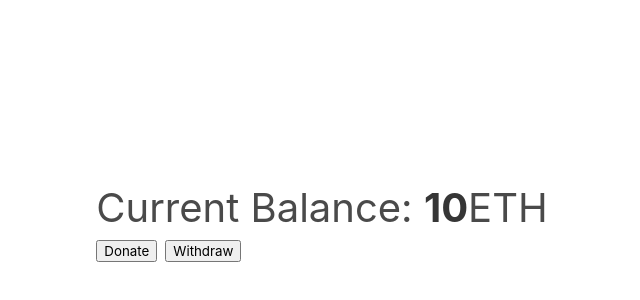
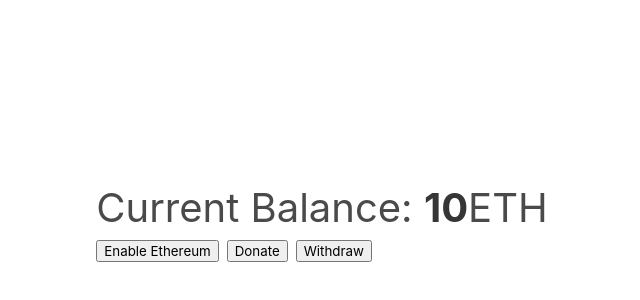
Before and after one commit to SagarM21/faucet, a React (Create React App) app: page / in a window 1280 px wide. Shown: the part 180-480 px from the top of the page, without its empty margins (318-958 px from the left). Built offline with nearby package versions, Linux system fonts and the light colour scheme.

Commit message:
enable eth -- connection to your wallet (metamask or any other)

```diff
--- a/src/App.js
+++ b/src/App.js
@@ -1,5 +1,18 @@
-import './App.css'
+import { useEffect } from "react";
+import "./App.css";
 function App() {
+	useEffect(() => {
+		const loadProvider = async () => {
+			// with metamask we have an access to window.ethereum & window.web3
+			// metamask injects a global API into website
+			// this API allows websites to request users, accounts, read data to blockchain, sign messages and transaction
+
+			console.log(window.web3);
+			console.log(window.ethereum);
+		};
+		loadProvider();
+	}, []);
+
 	return (
 		<>
 			<div className='faucet-wrapper'>
@@ -7,6 +20,17 @@
 					<div className='balance-view is-size-2'>
 						Current Balance: <strong>10</strong>ETH
 					</div>
+					<button
+						className='btn mr-2'
+						onClick={async () => {
+							const accounts = await window.ethereum.request({
+								method: "eth_requestAccounts",
+							});
+							console.log(accounts);
+						}}
+					>
+						Enable Ethereum
+					</button>
 					<button className='btn mr-2'>Donate</button>
 					<button className='btn'>Withdraw</button>
 				</div>
```
